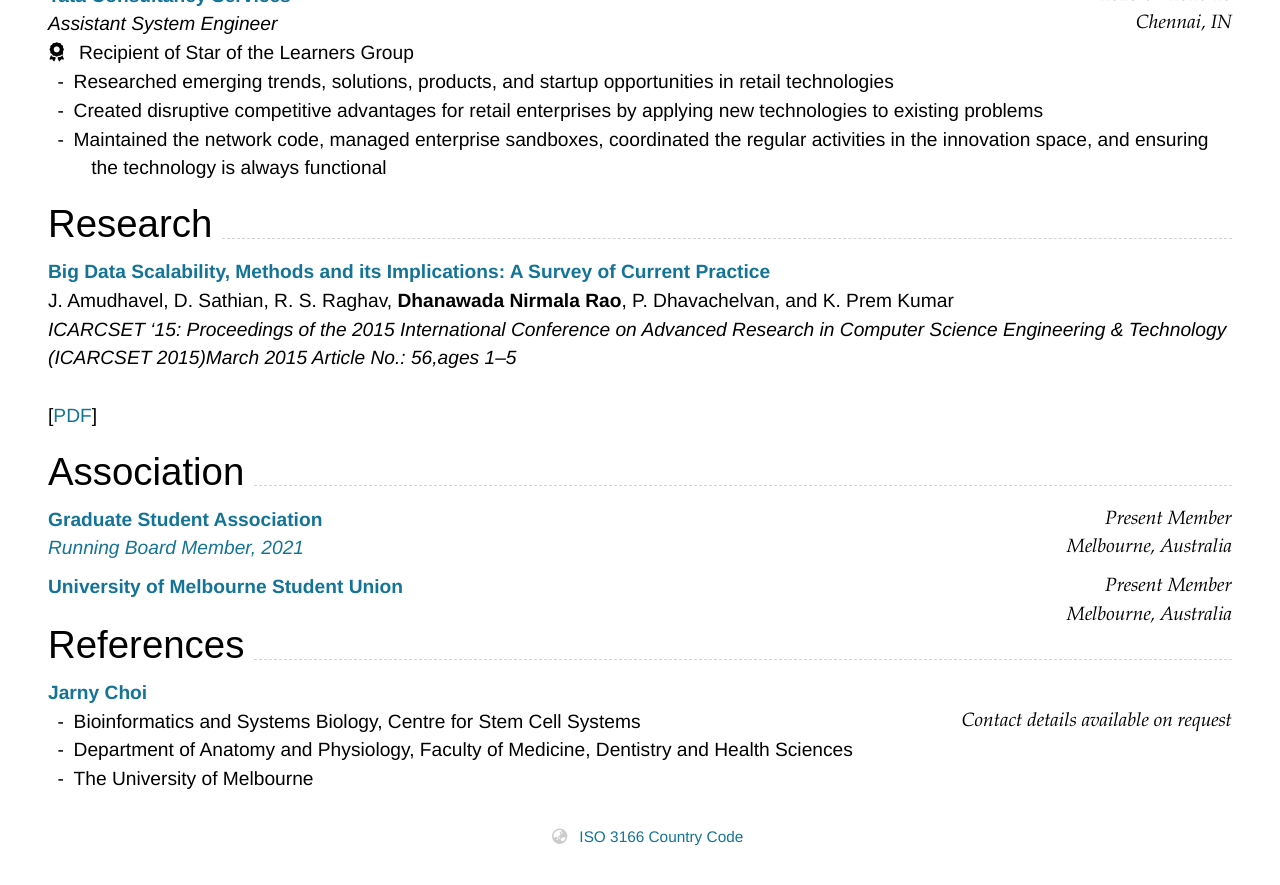
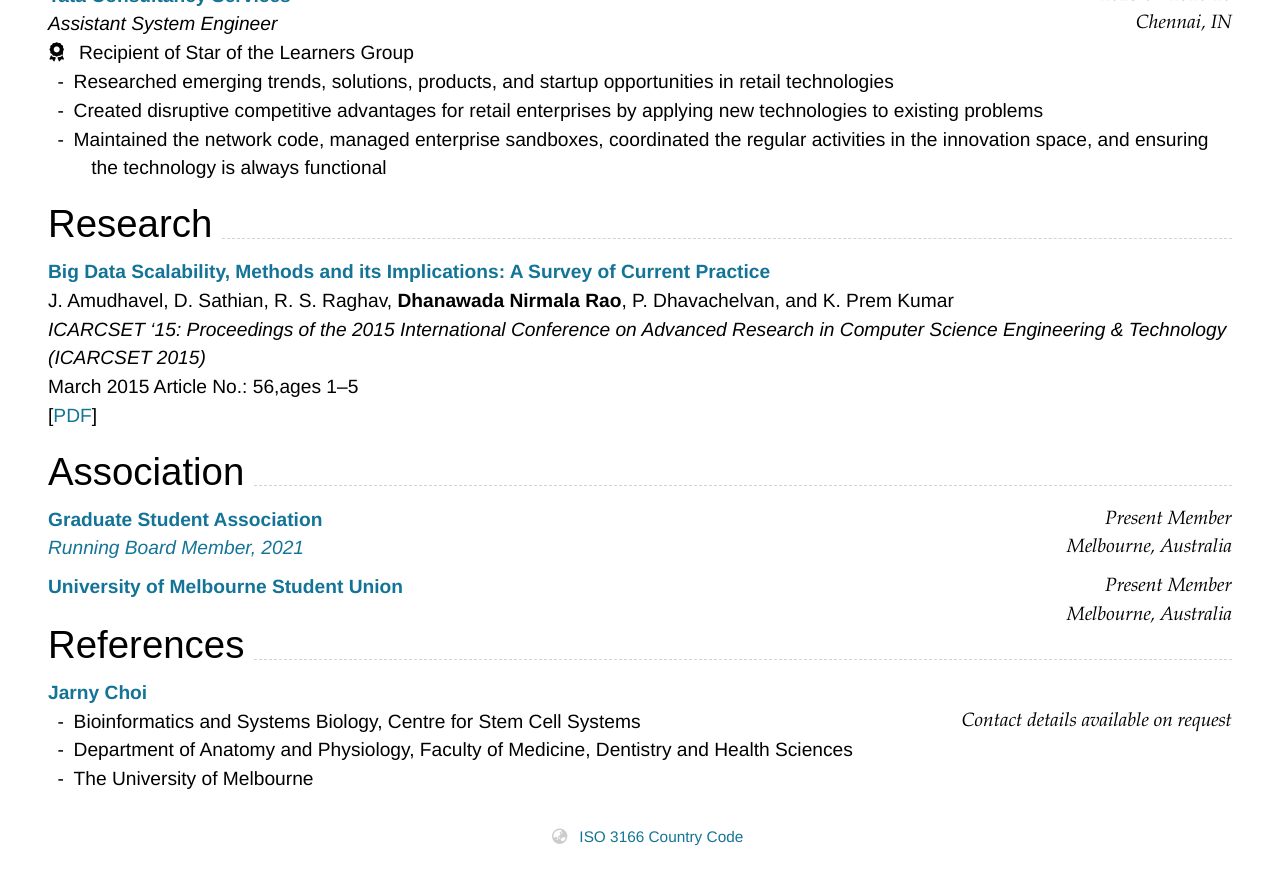
Before and after one commit to thedhanawada/me, a Jekyll site: the page built from index.md, in a window 1280 px wide and 900 px high, scrolled down 2161 px. Shown: the top 885 px of the window. Built offline with Jekyll 4.4.1, drawn with Linux system fonts in a browser that asks for light colours; nearby versions of some CDN libraries.

```diff
--- a/index.md
+++ b/index.md
@@ -131,7 +131,8 @@ _Assistant System Engineer_<br>
 
 ### [**Big Data Scalability, Methods and its Implications: A Survey of Current Practice**](https://dl.acm.org/doi/10.1145/2743065.2743121){:target="_blank"}
 J. Amudhavel, D. Sathian, R. S. Raghav, **Dhanawada Nirmala Rao**, P. Dhavachelvan, and K. Prem Kumar<br>
-_ICARCSET '15: Proceedings of the 2015 International Conference on Advanced Research in Computer Science Engineering & Technology (ICARCSET 2015)March 2015 Article No.: 56,ages 1–5_<br><br>
+_ICARCSET '15: Proceedings of the 2015 International Conference on Advanced Research in Computer Science Engineering & Technology (ICARCSET 2015)_
+<br>March 2015 Article No.: 56,ages 1–5<br>
 [[PDF](https://doi.org/10.1145/2743065.2743121){:target="_blank"}]
 
 ## Association
```
